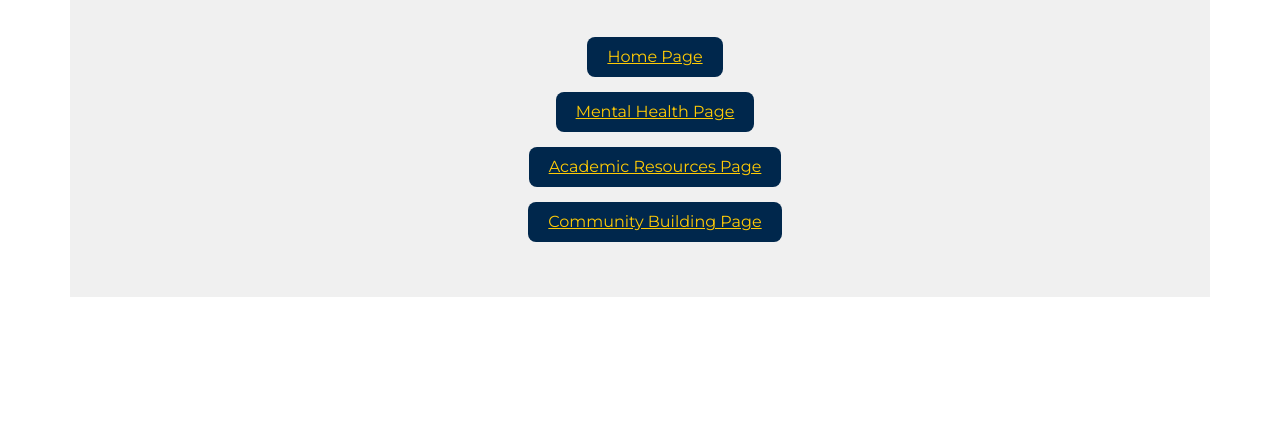
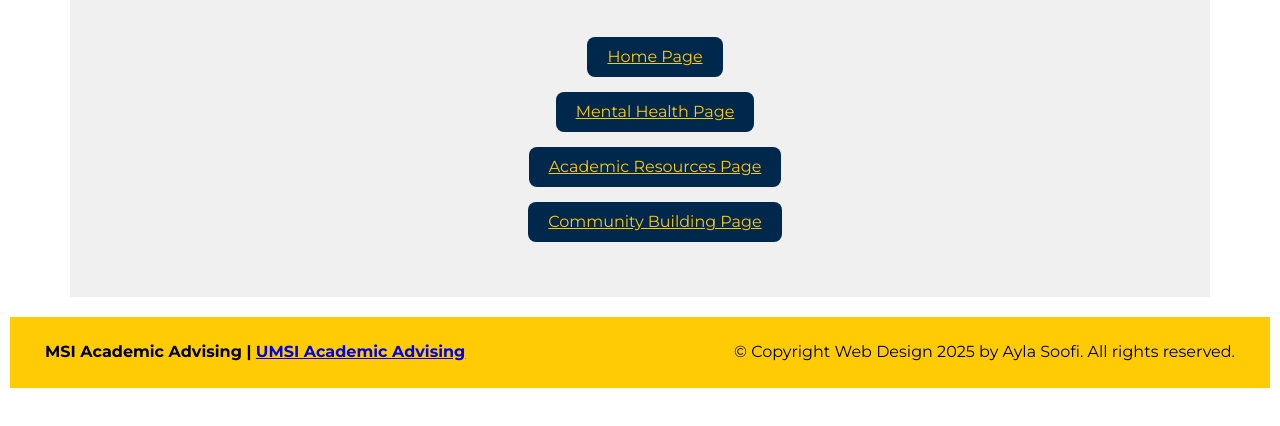
Before and after one commit to aylasoof/client_project_desktopview_w25, a plain HTML site: page 404.html in a window 1280 px wide. Shown: the part 322-748 px from the top of the page. Drawn offline with Linux system fonts and the light colour scheme.

Commit message:
Add files via upload

```diff
--- a/404.html
+++ b/404.html
@@ -29,5 +29,12 @@
             </nav>
         </section>
     </main>
+    <footer>
+        <p>MSI Academic Advising | <a href="https://sites.google.com/umich.edu/msiacademicadvising/student-support-resources">UMSI Academic Advising </a></p>
+        <p>© Copyright Web Design <span id="year"></span> by Ayla Soofi. All rights reserved.</p>
+        <script>
+            document.getElementById("year").innerHTML = new Date().getFullYear();
+            </script>
+        </footer>
 </body>
 </html>
```
